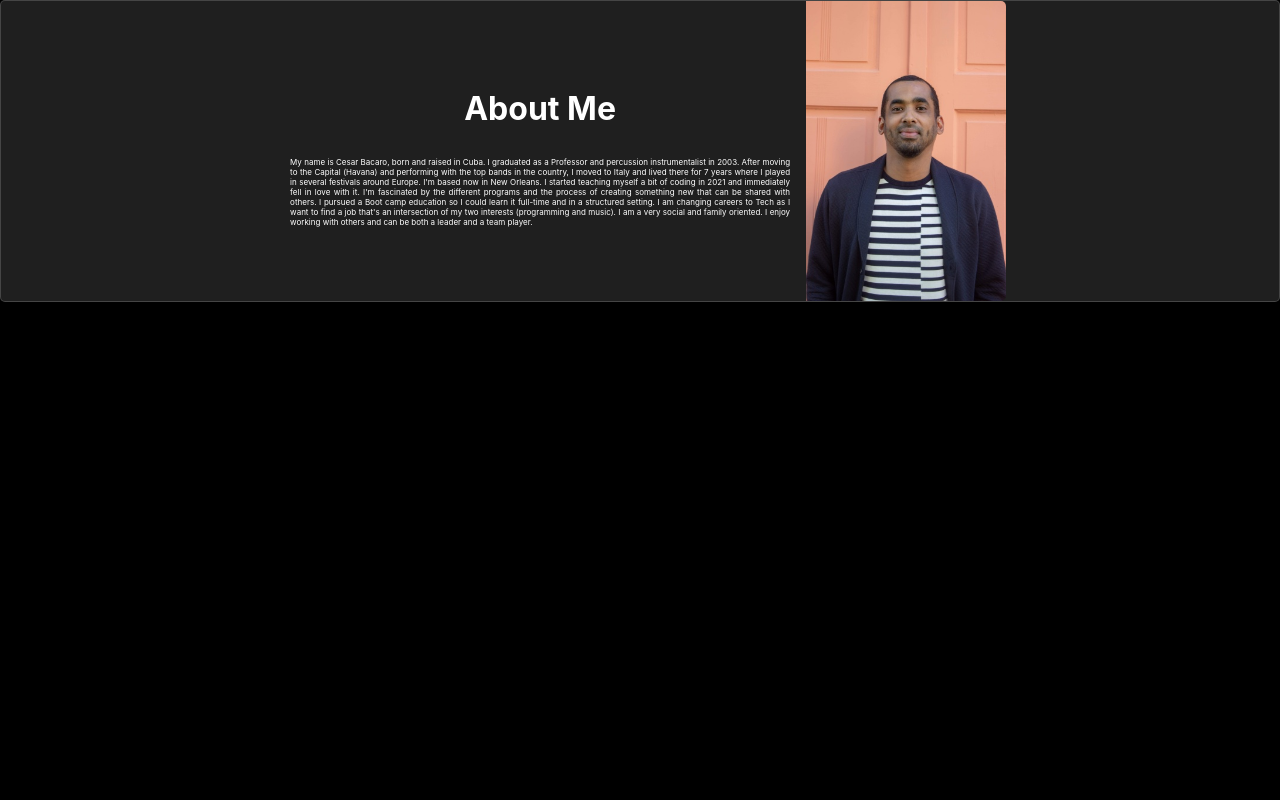
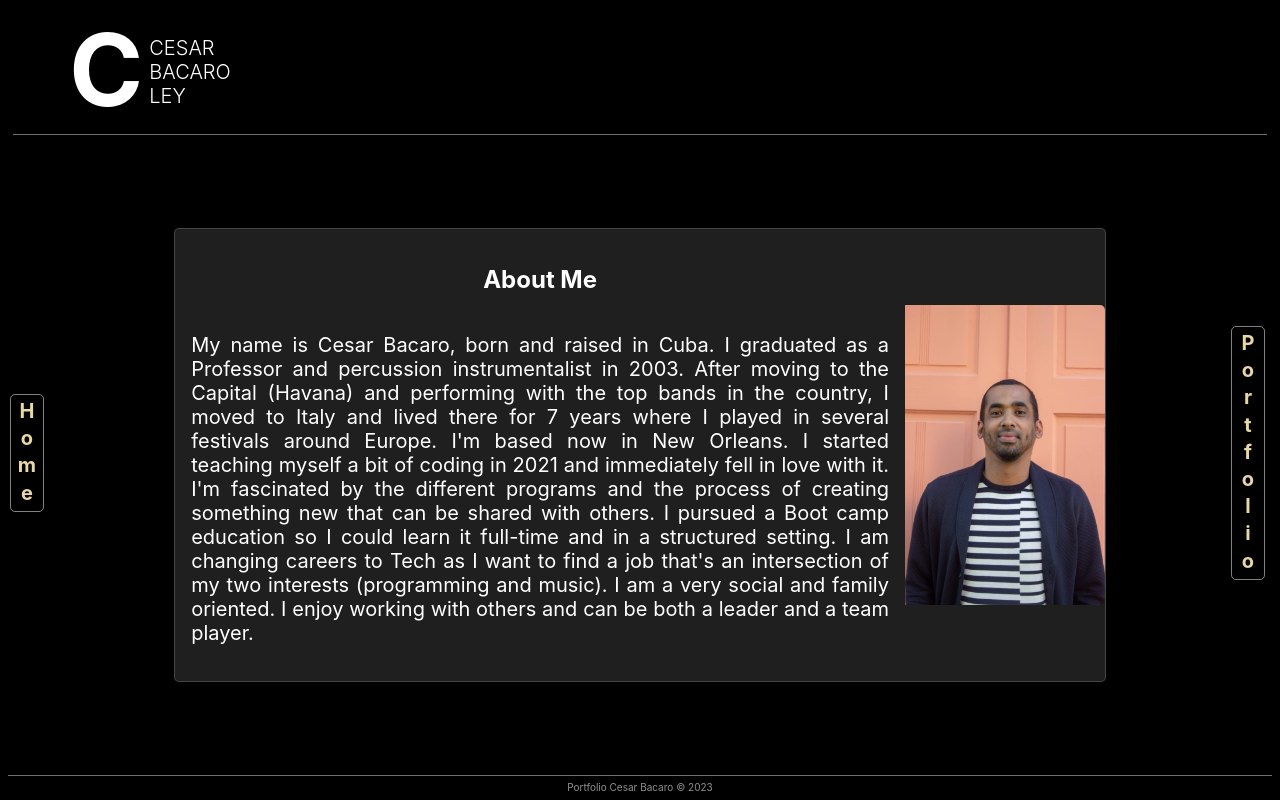
Before and after one commit to cebacaro/portfolio, a React (Create React App) app in the folder portfolio/: page /about in a window 1280 px wide. Built offline with nearby package versions, Linux system fonts and the light colour scheme.

Commit message:
back to normal

```diff
--- a/portfolio/public/index.css
+++ b/portfolio/public/index.css
@@ -89,26 +89,7 @@ code {
 }
 
 /* Layout */
-.carousel {
-  width: 300px;
-  margin: auto;
-  /* position: absolute; */
-}
 
-.carousel-caption h5 {
-  color: white;
-}
-
-.carousel-caption p {
-  color: white;
-}
-
-.layout {
-  width: 90%;
-  margin: 0px auto;
-  display: flex;
-  flex-direction: column;
-}
 
 .homeLayout {
   display: flex;
@@ -140,6 +121,7 @@ code {
 
 
 .textContainerA {
+  width: 80%;
   display: flex;
   flex-direction: row;
   justify-content: center;
@@ -153,14 +135,19 @@ code {
 
 
 .textContainer h1 {
-  font-size: 40px;
+  font-size: 60px;
   font-family: "Bebas Neue", cursive;
   /* text-shadow: 2px 3px 3px rgb(255, 9, 247); */
   font-style: italic;
 }
 
+.textContainer p {
+  font-size: 20px;
+  font-family: "Bebas Neue", cursive;
+}
+
 .textContainerA p {
-  font-size: 8px;
+  font-size: 20px;
 }
 
 .img {
@@ -173,25 +160,21 @@ code {
 .AboutContent {
   display: flex;
   flex-direction: column;
-  width: 500px;
+  /* width: 500px; */
   text-align: justify;
   align-items: center;
   padding: 1rem;
 }
 
-.textContainer p {
-  font-size: 8px;
-  font-family: "Bebas Neue", cursive;
-}
 
 .header {
-
+  width: 98%;
   display: flex;
-  height: 80px;
   align-content: center;
   align-items: center;
   border-bottom: 1px solid rgba(255, 255, 255, 0.44);
   margin-bottom: 25px;
+  margin: 0 auto;
 }
 
 .logo {
@@ -207,17 +190,17 @@ code {
 
 .logo h3 {
   display: block;
-  flex-basis: 40px;
+  flex-basis: 80px;
   margin-left: 6px;
-  font-weight: 80;
+  font-weight: 300;
   text-transform: uppercase;
   padding-top: 10px;
-  font-size: 8px;
+  font-size: 20px;
 }
 
 .header .logo span {
   display: block;
-  font-size: 60px;
+  font-size: 100px;
   font-weight: bolder;
   margin-top: 5px;
 }
@@ -238,7 +221,7 @@ code {
   writing-mode: vertical-lr;
   text-transform: uppercase;
   font-weight: bold;
-  font-size: 10px;
+  font-size: 2rem;
   margin-left: 10px;
   margin-right: 15px;
 }
@@ -251,7 +234,7 @@ code {
   font-family: -apple-system, BlinkMacSystemFont, 'Segoe UI', 'Roboto', 'Oxygen',
     'Ubuntu', 'Cantarell', 'Fira Sans', 'Droid Sans', 'Helvetica Neue',
     sans-serif;
-  font-size: 10px;
+  font-size: 20px;
   margin-left: 10px;
   margin-right: 15px;
   font-weight: bold;
@@ -274,7 +257,7 @@ code {
   font-family: -apple-system, BlinkMacSystemFont, 'Segoe UI', 'Roboto', 'Oxygen',
     'Ubuntu', 'Cantarell', 'Fira Sans', 'Droid Sans', 'Helvetica Neue',
     sans-serif;
-  font-size: 10px;
+  font-size: 20px;
   margin-left: 10px;
   margin-right: 15px;
   font-weight: bold;
@@ -342,15 +325,13 @@ code {
 .footer {
   display: flex;
   position: sticky;
-
   justify-content: center;
-  align-items: flex-end;
-
+  /* align-items: flex-end; */
   text-align: center;
   font-size: 10px;
-  border-top: 1px solid rgba(255, 255, 255, 0.564);
+  border-top: 1px solid rgba(255, 255, 255, 0.44);
   padding: 5px;
   color: rgba(255, 255, 255, 0.566);
-  width: 90%;
-  ;
+  width: 98%;
+  margin: 0 auto;
 }
--- a/portfolio/src/App.js
+++ b/portfolio/src/App.js
@@ -1,5 +1,5 @@
 import "./App.css";
-import { MisRutas } from "./router/MisRutas";
+import MisRutas from "./Router/MisRutas";
 
 function App() {
   return (
--- a/portfolio/src/components/Portfolio.jsx
+++ b/portfolio/src/components/Portfolio.jsx
@@ -1,56 +1,7 @@
 import React from "react";
-import { motion as m } from "framer-motion";
-
-import Carousel from "react-bootstrap/Carousel";
 
 function Portfolio() {
-  return (
-    <m.div
-      initial={{ y: "100%" }}
-      animate={{ y: "0%" }}
-      exit={{ opacity: 1 }}
-      transition={{ duration: 0.8, easy: "easyOut" }}
-      className="carousel"
-    >
-      <Carousel variant="dark">
-        <Carousel.Item>
-          <img
-            className="d-block w-100"
-            src={require("./images/-10327881921485465420.0 (1).jpg")}
-            alt="First slide"
-          />
-          <Carousel.Caption>
-            <h5>First slide label</h5>
-            <p>Nulla vitae elit libero, a pharetra augue mollis interdum.</p>
-          </Carousel.Caption>
-        </Carousel.Item>
-        <Carousel.Item>
-          <img
-            className="d-block w-100"
-            src={require("./images/-10327881921485465420.0 (1).jpg")}
-            alt="Second slide"
-          />
-          <Carousel.Caption>
-            <h5>Second slide label</h5>
-            <p>Lorem ipsum dolor sit amet, consectetur adipiscing elit.</p>
-          </Carousel.Caption>
-        </Carousel.Item>
-        <Carousel.Item>
-          <img
-            className="d-block w-100"
-            src={require("./images/-10327881921485465420.0 (1).jpg")}
-            alt="Third slide"
-          />
-          <Carousel.Caption>
-            <h5>Third slide label</h5>
-            <p>
-              Praesent commodo cursus magna, vel scelerisque nisl consectetur.
-            </p>
-          </Carousel.Caption>
-        </Carousel.Item>
-      </Carousel>
-    </m.div>
-  );
+  return <h1>Hello</h1>;
 }
 
 export default Portfolio;
--- a/portfolio/src/components/layout/Footer1.jsx
+++ b/portfolio/src/components/layout/Footer1.jsx
@@ -0,0 +1,5 @@
+import React from "react";
+
+export const Footer1 = () => {
+  return <footer className="footer">Portfolio Cesar Bacaro &copy; 2023</footer>;
+};
--- a/portfolio/src/components/layout/HeaderNav.jsx
+++ b/portfolio/src/components/layout/HeaderNav.jsx
@@ -1,11 +1,20 @@
 import React from "react";
 
-function HeaderNav() {
+export const HeaderNav = () => {
   return (
-    <div>
-      <h1>header</h1>
-    </div>
+    <header className="header">
+      <div className="logo">
+        <span>C</span>
+        <h3>Cesar Bacaro Ley</h3>
+      </div>
+
+      <nav>
+        <ul>
+          <li></li>
+          <li>{/* <NavLink to="/portfolio">Portfolio</NavLink> */}</li>
+          <li></li>
+        </ul>
+      </nav>
+    </header>
   );
-}
-
-export default HeaderNav;
+};
--- a/portfolio/src/components/layout/SideBar.jsx
+++ b/portfolio/src/components/layout/SideBar.jsx
@@ -0,0 +1,33 @@
+import React from "react";
+import { NavLink, useLocation } from "react-router-dom";
+import { motion } from "framer-motion";
+
+function Sidebar() {
+  const location = useLocation();
+
+  return (
+    <div className="sidebar">
+      <motion.div
+        initial={{ y: 0, opacity: 0 }}
+        animate={{ y: 0, opacity: 1 }}
+        transition={{
+          duration: ".5",
+          delay: "2",
+        }}
+        className="aboutRight"
+      >
+        {location.pathname !== "/" ? (
+          <motion.p whileHover={{ scale: 1.1 }}>
+            <NavLink to="/">Home</NavLink>
+          </motion.p>
+        ) : (
+          <motion.p whileHover={{ scale: 1.1 }}>
+            <NavLink to="/portfolio">Portfolio</NavLink>
+          </motion.p>
+        )}
+      </motion.div>
+    </div>
+  );
+}
+
+export default Sidebar;
--- a/portfolio/src/components/layout/SideBarR.jsx
+++ b/portfolio/src/components/layout/SideBarR.jsx
@@ -0,0 +1,30 @@
+import React from "react";
+import { motion } from "framer-motion";
+import { NavLink, useLocation } from "react-router-dom";
+
+export const SidebarR = () => {
+  const location = useLocation();
+  return (
+    <div className="sidebarR">
+      <motion.div
+        initial={{ y: 0, opacity: 0 }}
+        animate={{ y: 0, opacity: 1 }}
+        transition={{
+          duration: ".5",
+          delay: "2",
+        }}
+        className="homeR"
+      >
+        {location.pathname !== "/about" ? (
+          <motion.p whileHover={{ scale: 1.1 }}>
+            <NavLink to="/about">About</NavLink>
+          </motion.p>
+        ) : (
+          <motion.p whileHover={{ scale: 1.1 }}>
+            <NavLink to="/portfolio">Portfolio</NavLink>
+          </motion.p>
+        )}
+      </motion.div>
+    </div>
+  );
+};
--- a/portfolio/src/router/MisRutas.jsx
+++ b/portfolio/src/router/MisRutas.jsx
@@ -1,18 +1,42 @@
 import React from "react";
 import { Routes, Route, BrowserRouter } from "react-router-dom";
+import Portfolio from "../components/Portfolio";
 import { Home } from "../components/Home";
-import Portfolio from "../components/Portfolio";
+import { About } from "../components/About";
+import { HeaderNav } from "../components/Layout/HeaderNav";
+import Sidebar from "../components/Layout/SideBar";
+import { Footer1 } from "../components/Layout/Footer1";
+import { SidebarR } from "../components/Layout/SideBarR";
+import { AnimatePresence } from "framer-motion";
 
-import { About } from "../components/About";
-
-export const MisRutas = () => {
+function MisRutas() {
   return (
     <BrowserRouter>
-      <Routes>
-        <Route path="/" element={<Home />} />
-        <Route path="/portfolio" element={<Portfolio />} />
-        <Route path="/about" element={<About />} />
-      </Routes>
+      {/*header*/}
+      <div className="main-container">
+        <HeaderNav />
+        <div className="homeLayout">
+          <Sidebar />
+
+          {/*Main*/}
+          <section className="content">
+            <AnimatePresence initial={true}>
+              <Routes>
+                <Route path="/" element={<Home />} />
+                {/* <Route path="/home" element={<Home />} /> */}
+                <Route path="/portfolio" element={<Portfolio />} />
+                <Route path="/about" element={<About />} />
+              </Routes>
+            </AnimatePresence>
+          </section>
+
+          <SidebarR />
+        </div>
+
+        <Footer1 />
+      </div>
+      {/*Footer*/}
     </BrowserRouter>
   );
-};
+}
+export default MisRutas;
```
